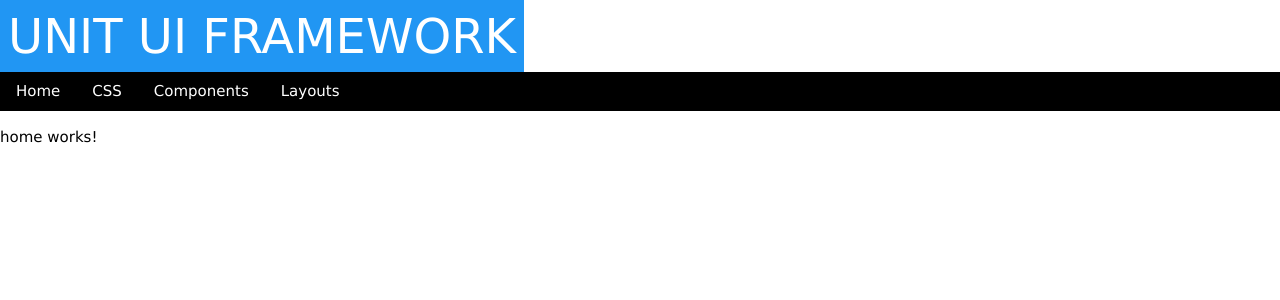
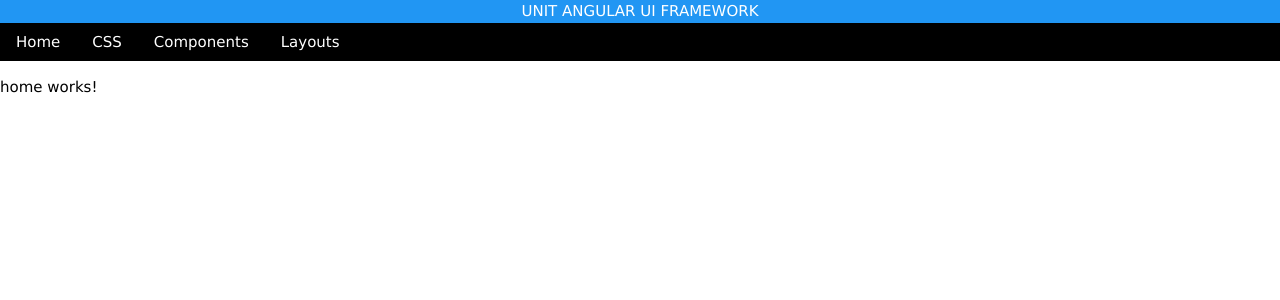
Before and after one commit to Eugene-Murray/ngx-unit-ui, an Angular app: page /home in a window 1280 px wide. Shown: the top 300 px of the page. Built offline with nearby package versions, Linux system fonts and the light colour scheme.

Commit message:
update layout

```diff
--- a/src/app/shared/header/header.component.html
+++ b/src/app/shared/header/header.component.html
@@ -1,4 +1,4 @@
-<span class="unit-tag unit-xxxlarge unit-blue">UNIT UI FRAMEWORK</span>
+<div class="unit-bar unit-blue unit-center">UNIT ANGULAR UI FRAMEWORK</div>
 <nav class="unit-bar unit-black">
     <a routerLink="/home" class="unit-bar-item unit-button">Home</a>
     <a routerLink="/css" class="unit-bar-item unit-button">CSS</a>
```
